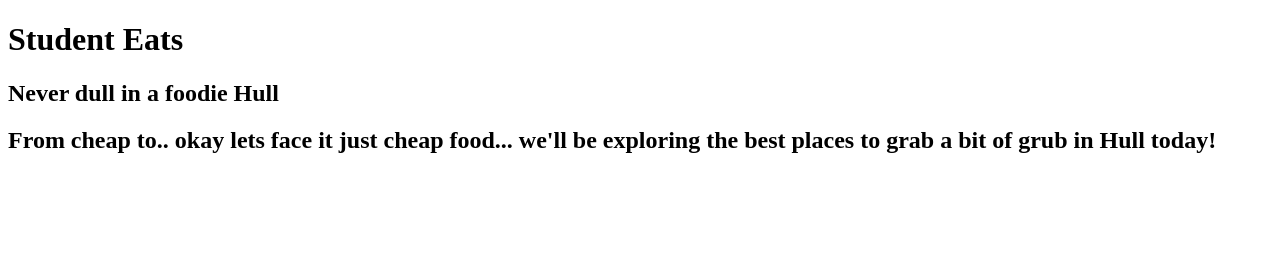
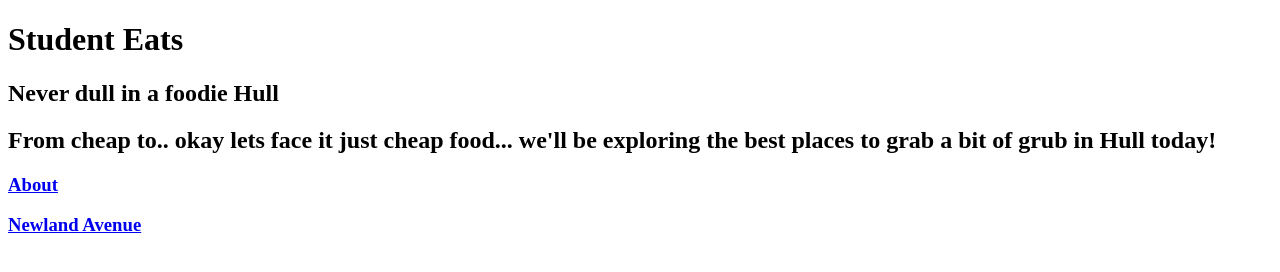
Before and after one commit to Kingsley101/Live_Website, a plain HTML site: page index.html in a window 1280 px wide. Drawn offline with Linux system fonts and the light colour scheme.

Commit message:
Hyperlinks
Hyperlinks for about and newland ave added

```diff
--- a/index.html
+++ b/index.html
@@ -9,4 +9,8 @@
         <h2><strong>Never dull in a foodie Hull</strong></h2>
         <h2>From cheap to.. okay lets face it just cheap food... we'll be exploring the best places to grab a bit of grub in Hull today!</h2>
     </body>
+      <a href="insert the hyperlink"</a>
+    <h3 id="About">About</h3>
+      <a href="insert the hyperlink"</a>
+    <h3 id="Newland Avenue">Newland Avenue</h3>
 </html>
```
